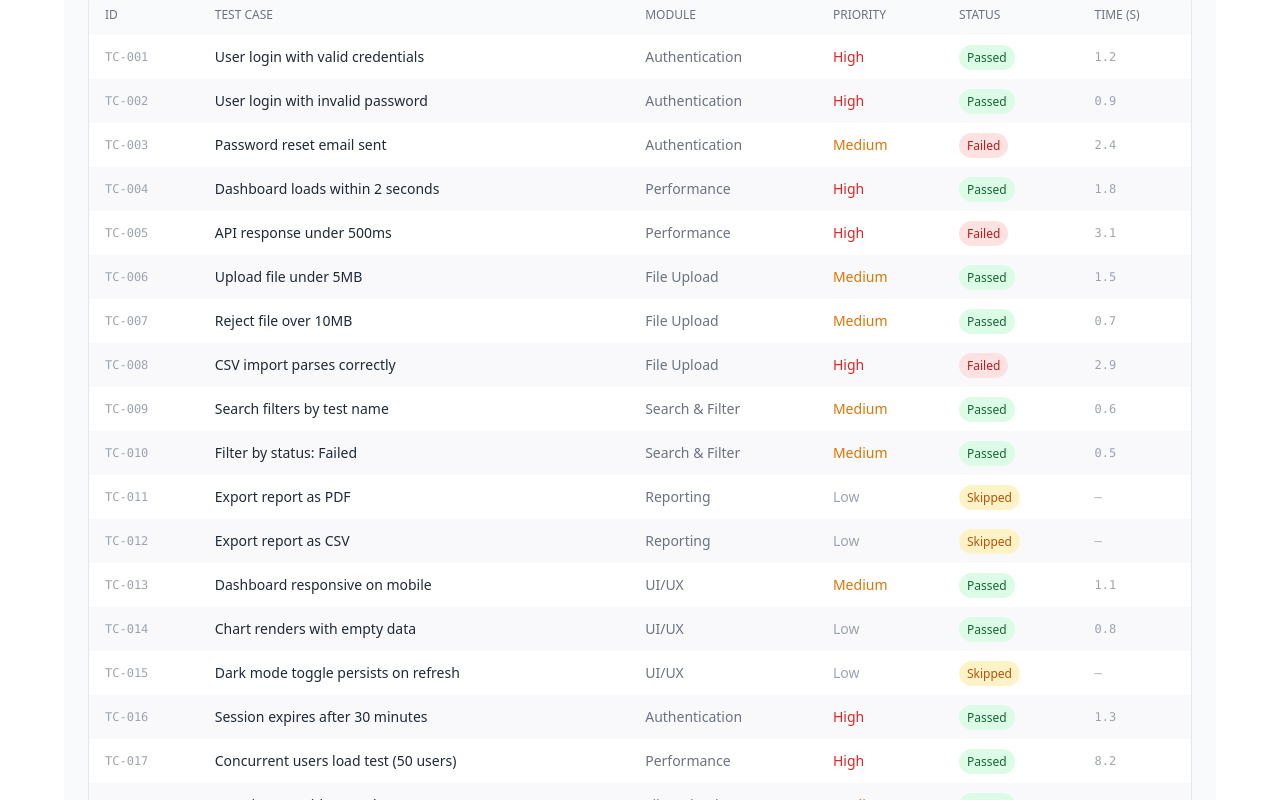
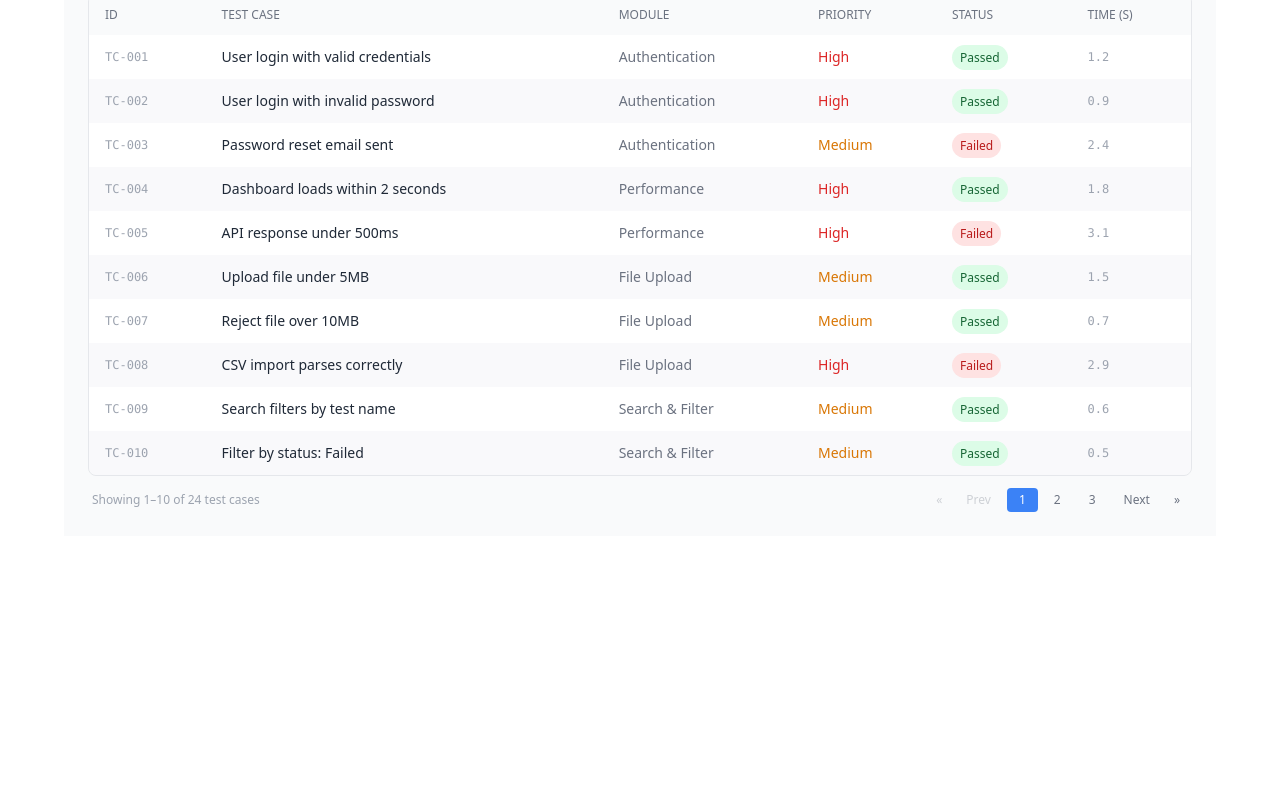
Before and after one commit to sanapvs/qa_dashboard, a React (Vite) app: page / in a window 1280 px wide. Shown: the part 723-1523 px from the top of the page. After the commit the page ends 1259 px from the top, so only its background shows below. Built offline with nearby package versions, Linux system fonts and the light colour scheme.

Commit message:
feat: added pagination

```diff
--- a/src/components/TestTable.jsx
+++ b/src/components/TestTable.jsx
@@ -1,21 +1,113 @@
+import { useState, useEffect } from "react"
+
 const statusStyle = {
   Passed: "bg-green-100 text-green-800",
   Failed: "bg-red-100 text-red-700",
   Skipped: "bg-amber-100 text-amber-700",
 }
-
 const priorityStyle = {
   High: "text-red-600 font-medium",
   Medium: "text-amber-600",
   Low: "text-gray-400",
 }
 
+function DetailPanel({ test, onClose }) {
+  if (!test) return null
+  return (
+    <div className="fixed inset-0 z-50 flex justify-end" onClick={onClose}>
+      <div
+        className="bg-white w-full max-w-md h-full shadow-2xl p-6 overflow-y-auto"
+        onClick={e => e.stopPropagation()}
+      >
+        <div className="flex items-start justify-between mb-6">
+          <div>
+            <p className="font-mono text-xs text-gray-400 mb-1">{test.id}</p>
+            <p className="font-semibold text-gray-800 text-base leading-snug">{test.title}</p>
+          </div>
+          <button onClick={onClose} className="text-gray-400 hover:text-gray-600 text-xl leading-none ml-4">✕</button>
+        </div>
+
+        <div className="space-y-4 text-sm">
+          <Row label="Status">
+            <span className={`text-xs px-2 py-1 rounded-full font-medium ${statusStyle[test.status]}`}>
+              {test.status}
+            </span>
+          </Row>
+          <Row label="Module"><span className="text-gray-700">{test.module}</span></Row>
+          <Row label="Priority"><span className={priorityStyle[test.priority]}>{test.priority}</span></Row>
+          <Row label="Duration">
+            <span className="font-mono text-gray-600">
+              {test.duration > 0 ? `${test.duration.toFixed(1)}s` : "—"}
+            </span>
+          </Row>
+          <Row label="Last run">
+            <span className="text-gray-600">
+              {new Date(test.lastRun).toLocaleString("en-IN", {
+                dateStyle: "medium", timeStyle: "short"
+              })}
+            </span>
+          </Row>
+
+          {test.tags?.length > 0 && (
+            <div>
+              <p className="text-xs font-medium text-gray-400 uppercase tracking-wide mb-2">Tags</p>
+              <div className="flex flex-wrap gap-2">
+                {test.tags.map(tag => (
+                  <span key={tag} className="bg-gray-100 text-gray-600 text-xs px-2 py-1 rounded-full">
+                    #{tag}
+                  </span>
+                ))}
+              </div>
+            </div>
+          )}
+
+          {test.errorMessage && (
+            <div>
+              <p className="text-xs font-medium text-red-500 uppercase tracking-wide mb-2">Error message</p>
+              <div className="bg-red-50 border border-red-100 rounded-lg p-3 font-mono text-xs text-red-700 leading-relaxed">
+                {test.errorMessage}
+              </div>
+            </div>
+          )}
+        </div>
+      </div>
+    </div>
+  )
+}
+
+function Row({ label, children }) {
+  return (
+    <div className="flex items-center justify-between py-2 border-b border-gray-100">
+      <span className="text-xs font-medium text-gray-400 uppercase tracking-wide w-24 shrink-0">{label}</span>
+      <div className="text-right">{children}</div>
+    </div>
+  )
+}
+
+const PAGE_SIZE = 10
+
 function TestTable({ testCases }) {
+  const [selected, setSelected] = useState(null)
+  const [page, setPage] = useState(1)
+
+  // Reset to page 1 whenever the data changes (e.g. filter or upload)
+  useEffect(() => {
+    setPage(1)
+  }, [testCases])
+
+  const totalPages = Math.ceil(testCases.length / PAGE_SIZE)
+  const paginated = testCases.slice((page - 1) * PAGE_SIZE, page * PAGE_SIZE)
+
   if (!testCases.length) {
-    return <p className="text-center text-gray-400 py-10 text-sm">No test cases match your filters.</p>
+    return (
+      <p className="text-center text-gray-400 py-10 text-sm">
+        No test cases match your filters.
+      </p>
+    )
   }
 
   return (
+    <>
       <div className="rounded-lg border border-gray-200 overflow-hidden">
         <table className="w-full text-sm">
           <thead className="bg-gray-50 text-xs text-gray-500 uppercase">
@@ -26,8 +118,16 @@ function TestTable({ testCases }) {
             </tr>
           </thead>
           <tbody>
-          {testCases.map((t, i) => (
-            <tr key={t.id} className={i % 2 === 0 ? "bg-white" : "bg-gray-50/50"}>
+            {paginated.map((t, i) => (
+              <tr
+                key={t.id}
+                className={`cursor-pointer transition-colors ${
+                  selected?.id === t.id
+                    ? "bg-blue-50"
+                    : i % 2 === 0 ? "bg-white hover:bg-gray-50" : "bg-gray-50/50 hover:bg-gray-100"
+                }`}
+                onClick={() => setSelected(t)}
+              >
                 <td className="px-4 py-3 font-mono text-xs text-gray-400">{t.id}</td>
                 <td className="px-4 py-3 text-gray-800">{t.title}</td>
                 <td className="px-4 py-3 text-gray-500">{t.module}</td>
@@ -45,6 +145,73 @@ function TestTable({ testCases }) {
           </tbody>
         </table>
       </div>
+
+      {/* Pagination controls */}
+      <div className="flex items-center justify-between mt-3 px-1">
+        <p className="text-xs text-gray-400">
+          Showing {(page - 1) * PAGE_SIZE + 1}–{Math.min(page * PAGE_SIZE, testCases.length)} of {testCases.length} test cases
+        </p>
+
+        <div className="flex items-center gap-1">
+          <button
+            onClick={() => setPage(1)}
+            disabled={page === 1}
+            className="px-2 py-1 text-xs rounded text-gray-500 hover:bg-gray-100 disabled:opacity-30 disabled:cursor-not-allowed"
+          >
+            «
+          </button>
+          <button
+            onClick={() => setPage(p => p - 1)}
+            disabled={page === 1}
+            className="px-3 py-1 text-xs rounded text-gray-500 hover:bg-gray-100 disabled:opacity-30 disabled:cursor-not-allowed"
+          >
+            Prev
+          </button>
+
+          {Array.from({ length: totalPages }, (_, i) => i + 1)
+            .filter(p => p === 1 || p === totalPages || Math.abs(p - page) <= 1)
+            .reduce((acc, p, idx, arr) => {
+              if (idx > 0 && p - arr[idx - 1] > 1) acc.push("...")
+              acc.push(p)
+              return acc
+            }, [])
+            .map((p, idx) =>
+              p === "..." ? (
+                <span key={`ellipsis-${idx}`} className="px-2 text-xs text-gray-400">…</span>
+              ) : (
+                <button
+                  key={p}
+                  onClick={() => setPage(p)}
+                  className={`px-3 py-1 text-xs rounded ${
+                    page === p
+                      ? "bg-blue-500 text-white font-medium"
+                      : "text-gray-500 hover:bg-gray-100"
+                  }`}
+                >
+                  {p}
+                </button>
+              )
+            )}
+
+          <button
+            onClick={() => setPage(p => p + 1)}
+            disabled={page === totalPages}
+            className="px-3 py-1 text-xs rounded text-gray-500 hover:bg-gray-100 disabled:opacity-30 disabled:cursor-not-allowed"
+          >
+            Next
+          </button>
+          <button
+            onClick={() => setPage(totalPages)}
+            disabled={page === totalPages}
+            className="px-2 py-1 text-xs rounded text-gray-500 hover:bg-gray-100 disabled:opacity-30 disabled:cursor-not-allowed"
+          >
+            »
+          </button>
+        </div>
+      </div>
+
+      <DetailPanel test={selected} onClose={() => setSelected(null)} />
+    </>
   )
 }
 
```
Lines whose indentation alone changed are shown as unchanged.
